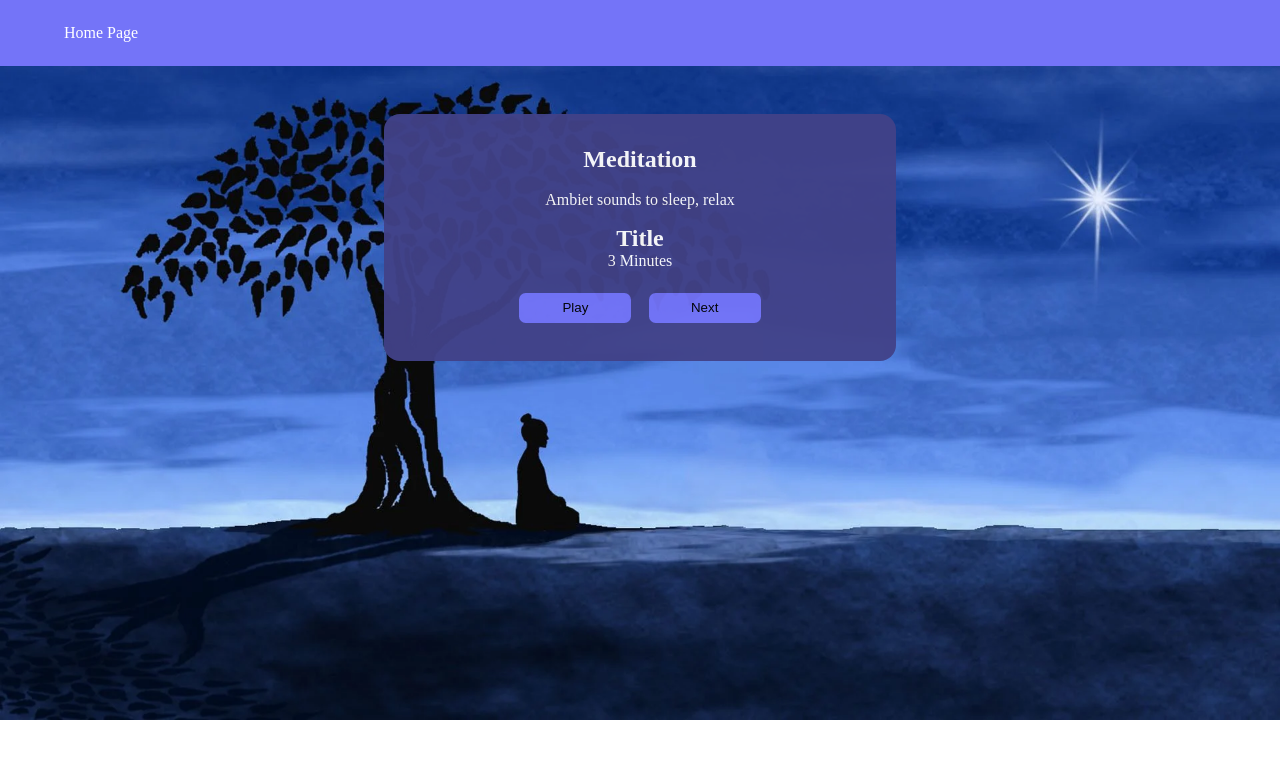
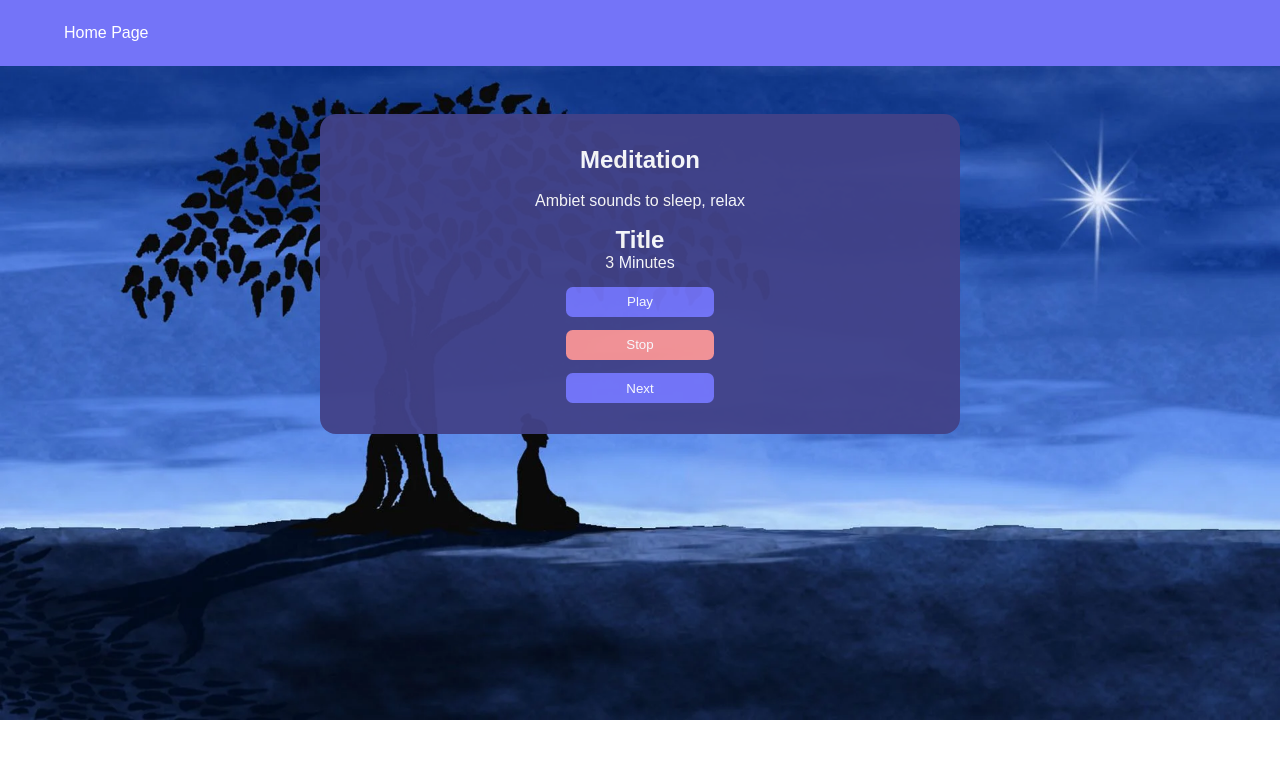
Before and after one commit to s-jez/Meditation_App, a plain HTML site: page index.html in a window 1280 px wide. Drawn offline with Linux system fonts and the light colour scheme.

Commit message:
add dummy logic to JS

```diff
--- a/index.html
+++ b/index.html
@@ -19,12 +19,13 @@
         <img src="" alt="" />
         <p>Ambiet sounds to sleep, relax</p>
       </section>
-      <section>
+      <section class="music-section">
         <h2>Title</h2>
         <p>3 Minutes</p>
       </section>
       <div class="buttons">
         <button class="btn-play">Play</button>
+        <button class="btn-stop">Stop</button>
         <button class="btn-next">Next</button>
       </div>
     </main>
--- a/main.js
+++ b/main.js
@@ -0,0 +1,17 @@
+const buttons = document.querySelectorAll(".buttons button");
+const musicSection = document.querySelector(".music-section");
+
+let musicIndex = 1;
+
+const playMusic = () => {
+  console.log("playing...");
+};
+const nextMusic = () => {
+  console.log("next...");
+};
+const stopMusic = () => {
+  console.log("stop...");
+};
+buttons[0].addEventListener("click", playMusic);
+buttons[1].addEventListener("click", stopMusic);
+buttons[2].addEventListener("click", nextMusic);
--- a/styles.css
+++ b/styles.css
@@ -6,13 +6,15 @@ body {
   background-image: url("./images/bg.webp");
   background-repeat: no-repeat;
   background-size: cover;
+  font-family: Arial, Helvetica, sans-serif;
 }
 nav {
   background-color: rgb(116, 116, 248);
   padding: 1.5em;
 }
 main {
-  width: 40%;
+  width: 50%;
+  height: 40vh;
   display: flex;
   flex-direction: column;
   padding: 1.5em;
@@ -23,18 +25,29 @@ main {
   border-radius: 1em;
   opacity: 0.95;
 }
-main section, main .buttons {
+main section {
   text-align: center;
   margin: 0.5em;
   color: #fff;
 }
+main .buttons {
+  display: flex;
+  flex-direction: column;
+  align-items: center;
+}
 main button {
   width: 25%;
   height: 30px;
-  background-color: rgb(116, 116, 248);
   border: 0;
   border-radius: 0.5em;
   margin: 0.5em;
+  color: #fff;
+}
+main .btn-play, main .btn-next {
+  background-color: rgb(116, 116, 248);
+}
+main .btn-stop {
+  background-color: rgb(249, 147, 147);
 }
 ul {
   list-style: none;
```
